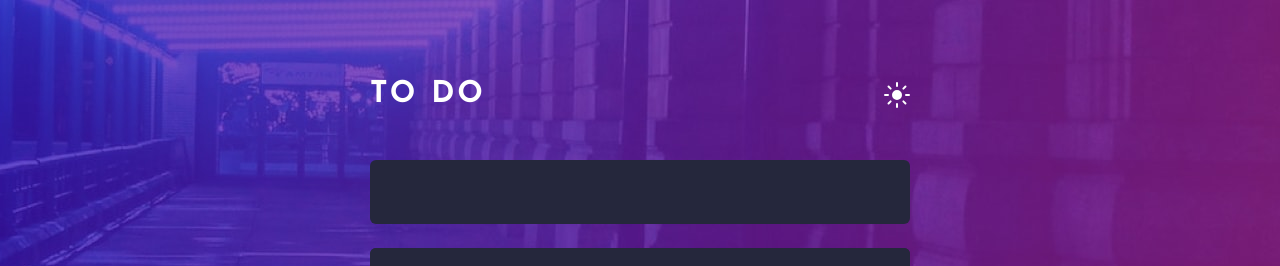
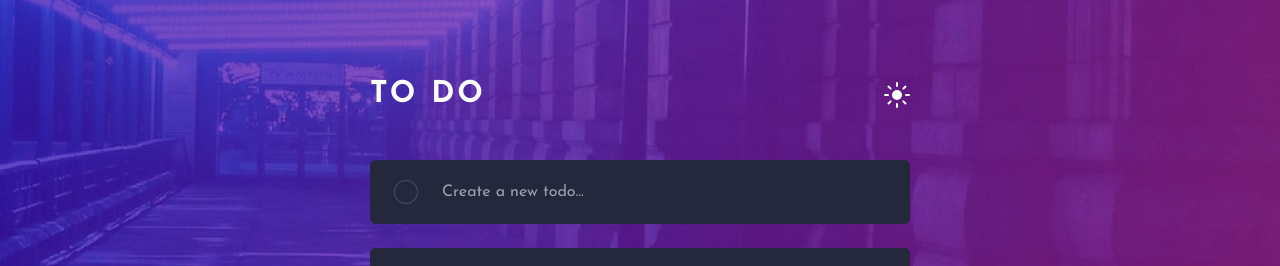
Before and after one commit to dawidwojtaszek/frontendmentor, a Next.js app in the folder todo-app-main/: page / in a window 1280 px wide. Shown: the top 266 px of the page. Built offline with nearby package versions, Linux system fonts and the light colour scheme.

Commit message:
create add-todo comoponent

```diff
--- /dev/null
+++ b/todo-app-main/src/app/components/add-todo.jsx
@@ -0,0 +1,38 @@
+"use client";
+import { v4 as uuid } from "uuid";
+import { useState } from "react";
+import { useMyContext } from "../context/context";
+const AddTodo = () => {
+  const { globalState, updateGlobalState } = useMyContext();
+  const [inputState, setInputState] = useState("");
+  const handleSubmit = (e) => {
+    e.preventDefault();
+    const id = uuid();
+    updateGlobalState([
+      ...globalState,
+      { id: id, name: inputState, active: true },
+    ]);
+    setInputState("");
+  };
+  const handleChange = (e) => {
+    setInputState(e.target.value);
+  };
+  return (
+    <div className=" bg-white w-[540px] h-16 mx-auto rounded-md mb-6 px-6 py-5 flex items-center justify-start dark:bg-veryDarkDesaturatedBlue  ">
+      <div className=" flex-shrink-0 w-[24px] h-[24px] rounded-full bg-veryLightGrayishBlue flex items-center justify-center dark:bg-veryDarkGrayishBlue">
+        <div className="w-[22px] h-[22px] bg-white rounded-full dark:bg-veryDarkDesaturatedBlue"></div>
+      </div>
+      <form onSubmit={handleSubmit} className="w-full">
+        <input
+          type="text"
+          className="w-full ml-6 dark:bg-veryDarkDesaturatedBlue focus:outline-none dark:text-veryLightGrayishBlue"
+          placeholder="Create a new todo..."
+          onChange={handleChange}
+          value={inputState}
+        />
+      </form>
+    </div>
+  );
+};
+
+export default AddTodo;
--- a/todo-app-main/src/app/components/todo-container.jsx
+++ b/todo-app-main/src/app/components/todo-container.jsx
@@ -1,32 +1,15 @@
 "use client";
-import { v4 as uuid } from "uuid";
 import Todo from "./todo";
+import AddTodo from "./add-todo";
 import { useMyContext } from "../context/context";
 import { useState, useEffect } from "react";
 
 const TodoContainer = () => {
-  const { globalState, upadateGlobalState } = useMyContext();
+  const { globalState, updateGlobalState } = useMyContext();
   const [currentFilter, setCurrentFilter] = useState("all");
   const [filteredTodos, setFilteredTodos] = useState([]);
 
   const itemsLeft = globalState.filter((e) => e.active === true);
-
-  // const filterList = (filterName) => {
-  //   switch (filterName) {
-  //     case "all":
-  //       tempList = globalState;
-  //       setCurrentList(tempList);
-  //       break;
-  //     case "active":
-  //       tempList = globalState.filter((e) => e.active === true);
-  //       setCurrentList(tempList);
-  //       break;
-  //     case "completed":
-  //       tempList = globalState.filter((e) => e.active === false);
-  //       setCurrentList(tempList);
-  //       break;
-  //   }
-  // };
 
   useEffect(() => {
     switch (currentFilter) {
@@ -45,9 +28,17 @@ const TodoContainer = () => {
     }
   }, [globalState, currentFilter]);
 
+  const handleClear = () => {
+    const clearedList = globalState.filter((e) => e.active === true);
+    updateGlobalState(clearedList);
+  };
+
   return (
     <div className="w-full absolute mt-[-140px] mx-auto ">
-      <div className=" bg-white w-[540px] h-16 mx-auto rounded-md mb-6 px-6 py-5 dark:bg-veryDarkDesaturatedBlue  "></div>
+      {/* <div className=" bg-white w-[540px] h-16 mx-auto rounded-md mb-6 px-6 py-5 dark:bg-veryDarkDesaturatedBlue  ">
+
+      </div> */}
+      <AddTodo />
       <div className="w-[540px] mx-auto overflow-hidden rounded-md bg-white   dark:bg-veryDarkDesaturatedBlue ">
         {filteredTodos.map((e) => (
           <Todo key={e.id} todo={e} />
@@ -57,7 +48,9 @@ const TodoContainer = () => {
           <div className=" ">{itemsLeft.length} items left</div>
           <div>
             <button
-              className="active-btn hover:text-veryDarkBlue dark:hover:text-veryLightGray"
+              className={`${
+                currentFilter === "all" ? "active-btn" : ""
+              } hover:text-veryDarkBlue dark:hover:text-veryLightGray`}
               onClick={() => {
                 setCurrentFilter("all");
               }}
@@ -65,7 +58,9 @@ const TodoContainer = () => {
               All
             </button>
             <button
-              className=" hover:text-veryDarkBlue dark:hover:text-veryLightGray mx-5"
+              className={`${
+                currentFilter === "active" ? "active-btn" : ""
+              } mx-5 hover:text-veryDarkBlue dark:hover:text-veryLightGray`}
               onClick={() => {
                 setCurrentFilter("active");
               }}
@@ -73,7 +68,9 @@ const TodoContainer = () => {
               Active
             </button>
             <button
-              className="hover:text-veryDarkBlue dark:hover:text-veryLightGray "
+              className={`${
+                currentFilter === "completed" ? "active-btn" : ""
+              } hover:text-veryDarkBlue dark:hover:text-veryLightGray`}
               onClick={() => {
                 setCurrentFilter("completed");
               }}
@@ -82,7 +79,10 @@ const TodoContainer = () => {
             </button>
           </div>
           <div>
-            <button className="hover:text-veryDarkBlue  dark:hover:text-veryLightGray">
+            <button
+              className="hover:text-veryDarkBlue  dark:hover:text-veryLightGray"
+              onClick={handleClear}
+            >
               Clear Completed
             </button>
           </div>
```
